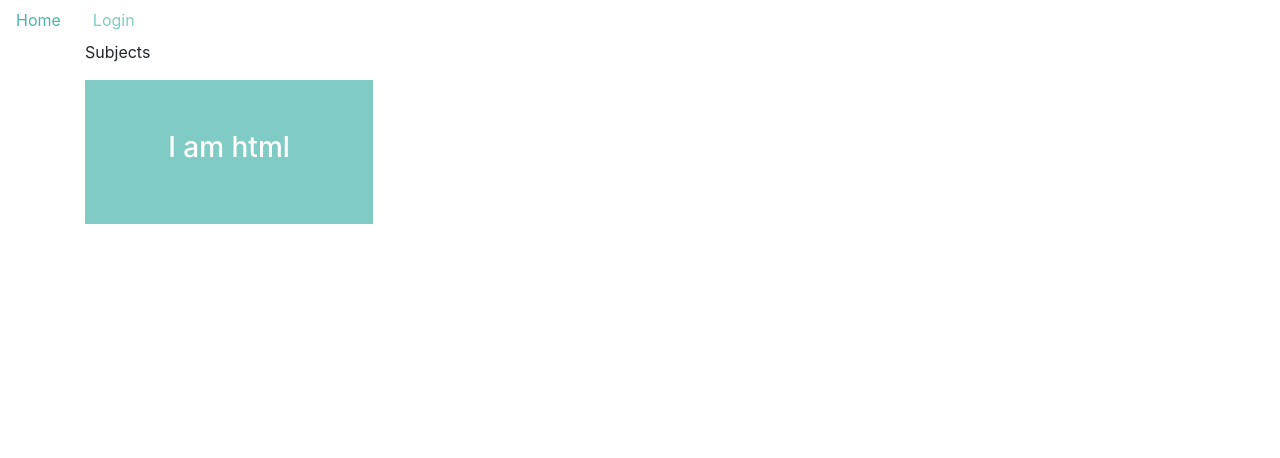
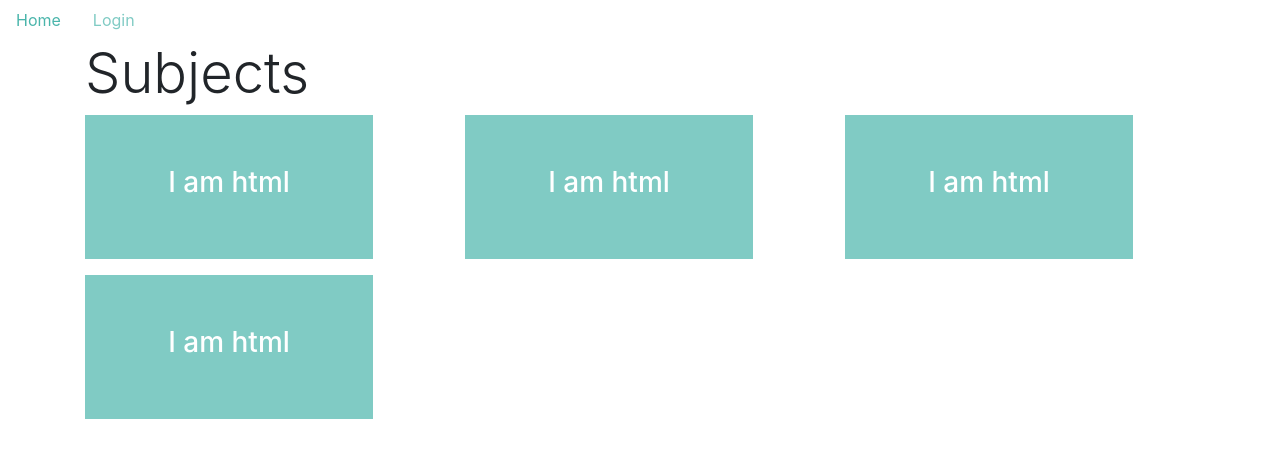
Before and after one commit to clairestolp/FlashCards, a React (Create React App) app: page /app/subjects in a window 1280 px wide. Shown: the top 458 px of the page. Built offline with nearby package versions, Linux system fonts and the light colour scheme.

Commit message:
created grid component

```diff
--- /dev/null
+++ b/src/components/core/Grid/Grid.js
@@ -0,0 +1,36 @@
+import React from "react";
+import PropTypes from "prop-types";
+import Row from "react-bootstrap/Row";
+import Col from "react-bootstrap/Col";
+import "./../../../styles/scss/theme/utils.scss";
+
+function Grid({ items, itemsPerRow = 3 }) {
+  const renderRows = (items, itemsPerRow) => {
+    const rowArray = [];
+    let colArray = [];
+    items.forEach((item, index) => {
+      const count = ++index;
+      colArray.push(
+        <Col key={`item-${index}`}>
+          <div className="pb-3">{item}</div>
+        </Col>
+      );
+      if (count % itemsPerRow === 0) {
+        rowArray.push(<Row key={`row-${rowArray.length}`}>{colArray}</Row>);
+        colArray = [];
+      }
+    });
+    if (colArray.length > 0)
+      rowArray.push(<Row key={`row-${rowArray.length}`}>{colArray}</Row>);
+    return rowArray;
+  };
+
+  return <div>{renderRows(items, itemsPerRow)}</div>;
+}
+
+Grid.propTypes = {
+  items: PropTypes.arrayOf(PropTypes.element).isRequired,
+  itemsPerRow: PropTypes.number,
+};
+
+export default Grid;
--- /dev/null
+++ b/src/components/core/Grid/index.js
@@ -0,0 +1,2 @@
+import Grid from "./Grid";
+export default Grid;
--- a/src/components/core/index.js
+++ b/src/components/core/index.js
@@ -1,5 +1,6 @@
 import Card from "./Card";
 import Header from "./Header";
 import Editor from "./Editor";
+import Grid from "./Grid";
 
-export { Card, Header, Editor };
+export { Card, Header, Editor, Grid };
--- a/src/components/screens/Subjects/Subjects.js
+++ b/src/components/screens/Subjects/Subjects.js
@@ -1,9 +1,22 @@
 import React from "react";
-import { Card } from "../../core";
+import { Card, Grid } from "../../core";
+
 import PropTypes from "prop-types";
 
 const mock = {
   cards: [
+    {
+      text: "card 1",
+      htmlContent: '<div class="center"><h3>I am html</h3></div>',
+    },
+    {
+      text: "card 1",
+      htmlContent: '<div class="center"><h3>I am html</h3></div>',
+    },
+    {
+      text: "card 1",
+      htmlContent: '<div class="center"><h3>I am html</h3></div>',
+    },
     {
       text: "card 1",
       htmlContent: '<div class="center"><h3>I am html</h3></div>',
@@ -14,8 +27,9 @@ const mock = {
 function Subjects(props) {
   return (
     <div>
-      <p>Subjects</p>
-      {mock.cards.map((card, index) => {
+      <h1 className="display-4">Subjects</h1>
+      <Grid
+        items={mock.cards.map((card, index) => {
           return (
             <Card
               key={index}
@@ -25,6 +39,7 @@ function Subjects(props) {
             />
           );
         })}
+      />
     </div>
   );
 }
```
Also changed, not shown: 1 other file (tests, documents, lock files or other folders). Lines whose indentation alone changed are shown as unchanged.
